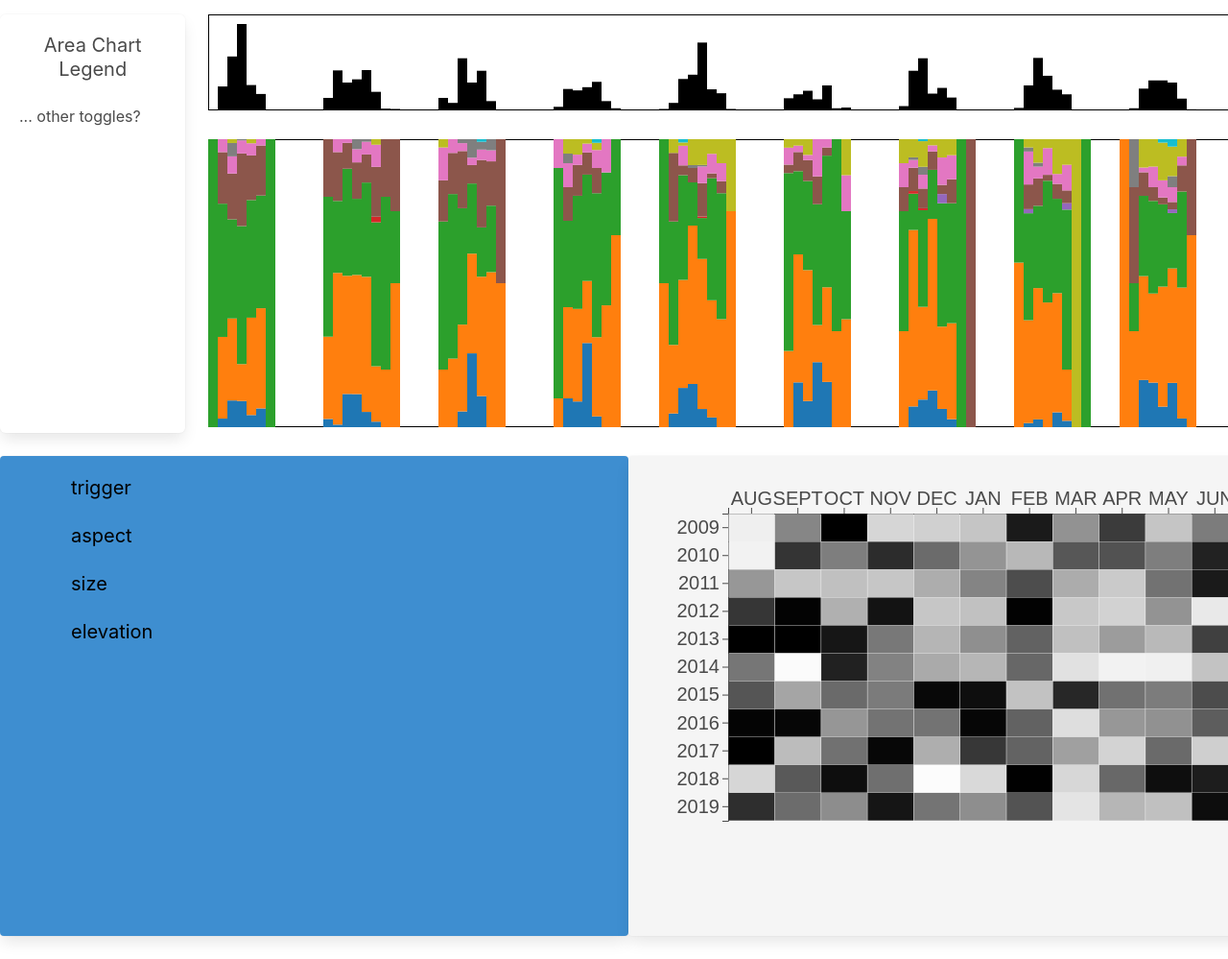
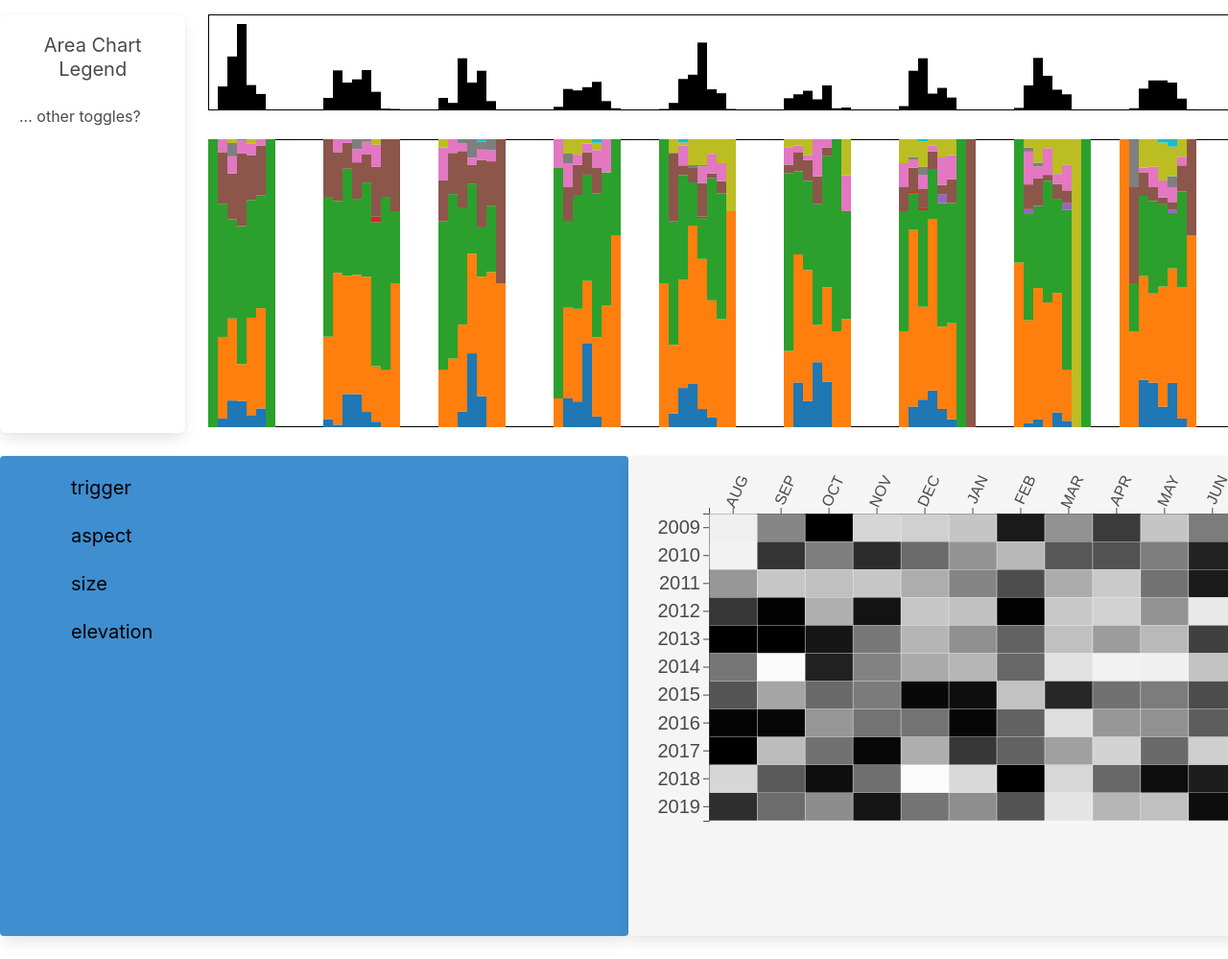
Before and after one commit to jmaxmarno/AvI, a plain HTML site: page index.html in a window 1280 px wide. Shown: the part 413-1412 px from the top of the page at 96% size. Drawn offline with nearby package versions, Linux system fonts and the light colour scheme.

Commit message:
rotate yeargrid text

```diff
--- a/js/yeargrid.js
+++ b/js/yeargrid.js
@@ -1,5 +1,5 @@
 
-const months = ['AUG', 'SEPT', 'OCT', 'NOV', 'DEC', 'JAN', 'FEB', 'MAR', 'APR', 'MAY', 'JUN', 'JUL']
+const months = ['AUG', 'SEP', 'OCT', 'NOV', 'DEC', 'JAN', 'FEB', 'MAR', 'APR', 'MAY', 'JUN', 'JUL']
 function range(start, end){
   if(start === end) return [start];
   return [start, ...range(start+1, end)];
@@ -10,7 +10,7 @@ for(let y=0; y<years.length; y++)
     for(let m=0; m<months.length; m++)
         yearmonthvals.push({year: years[y], month: months[m], randval: Math.random()*100})
 
-const margin = {top:40, bottom:40, left:80, right:40};
+const margin = {top:40, bottom:40, left:60, right:40};
 const width = 700 - margin.left - margin.right
 const height = 400 - margin.top - margin.bottom
 
@@ -48,6 +48,12 @@ class yeargrid {
   const xaxgroup = grid_g.append("g")
   .attr('transform', 'translate(' + 0 + ',' + 0 + ')')
   .call(d3.axisTop(xscale))
+  .selectAll('text')
+  .classed('monthlabel', true)
+    .style('text-anchor', 'end')
+    .attr('dx', '2.5em')
+    .attr('dy', '.5em')
+    .attr('transform', 'rotate(-65)');
 
   const yscale = d3.scaleBand()
   .range([0, height])
--- a/styles.css
+++ b/styles.css
@@ -32,6 +32,11 @@ rect.border {
 text {
     font-size: 20px;
 }
+.monthlabel {
+  font-size: 16px;
+  text-transform: capitalize;
+
+}
 
 .brushed {
   stroke: DodgerBlue;
```
